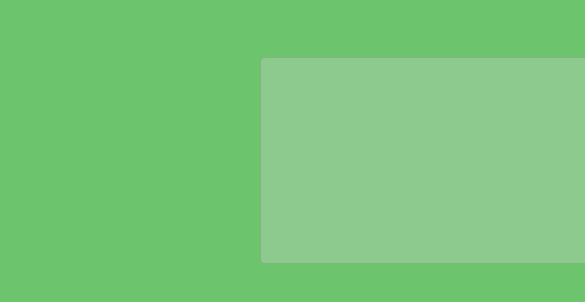
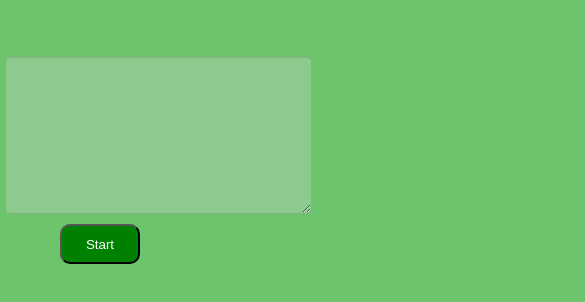
Before and after one commit to hvgauta/Typing-Text-app, a plain HTML site: page index.html in a window 390 px wide. Shown: the part 120-422 px from the top of the page, 585 px wide, since content can reach past the window. Drawn offline with Linux system fonts and the light colour scheme.

Commit message:
added new style

```diff
--- a/style.css
+++ b/style.css
@@ -51,3 +51,19 @@ background-color: green;
     margin-top: 20px;
     font-size: 20px;
 }
+
+@media screen and (max-width: 480px) {
+    #textInput {
+      height: 150px;
+      width: 300px;
+      margin: 0;
+      margin-left: 5px;
+    }
+    .btn{
+        padding: 0;
+        margin: 0;
+        margin-top: 10px;
+        margin-left: 60px;
+
+      }
+  }
```
